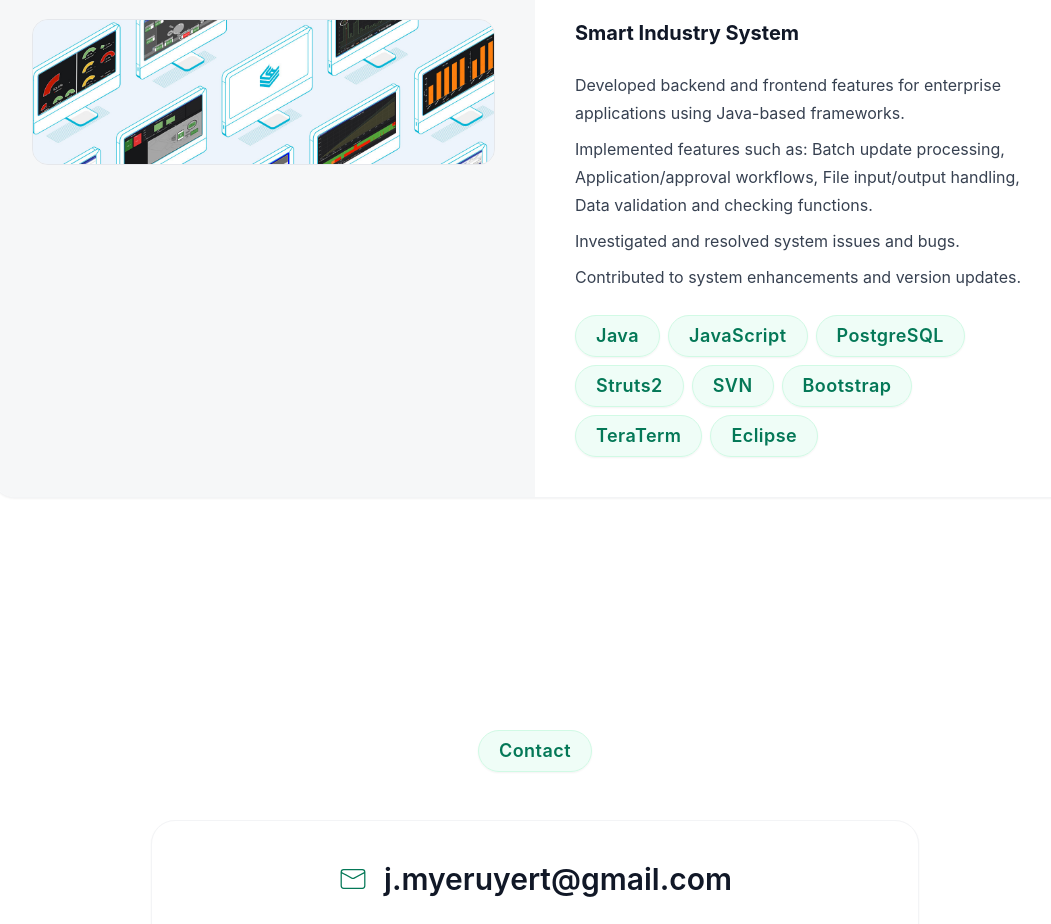
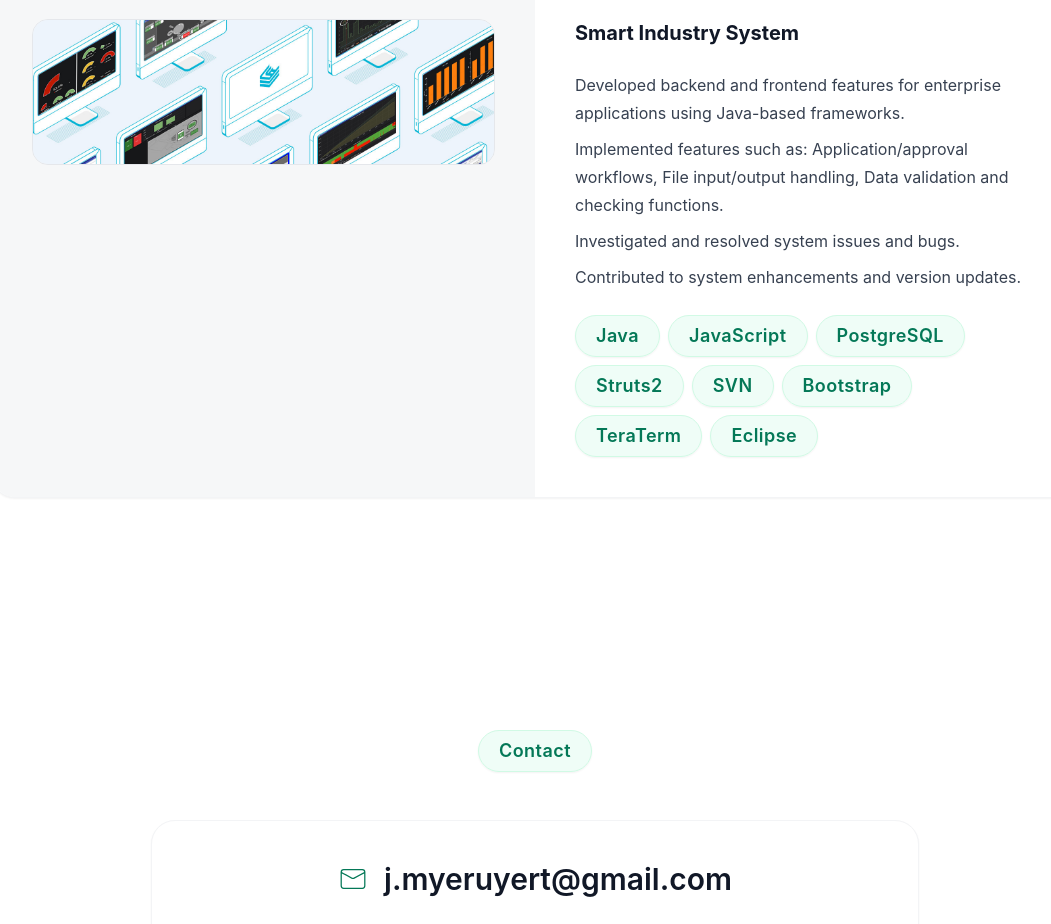
Before and after one commit to Myeruyert/Portfolio_page, a Next.js app: page / in a window 1280 px wide. Shown: the part 5440-6364 px from the top of the page, without its empty margins (105-1156 px from the left). Built offline with nearby package versions, Linux system fonts and the light colour scheme.

Commit message:
job description

```diff
--- a/src/pages/index.jsx
+++ b/src/pages/index.jsx
@@ -210,7 +210,7 @@ const allJobsByLanguage = {
           des: "Developed backend and frontend features for enterprise applications using Java-based frameworks.",
         },
         {
-          des: "Implemented features such as: Batch update processing, Application/approval workflows, File input/output handling, Data validation and checking functions.",
+          des: "Implemented features such as: Application/approval workflows, File input/output handling, Data validation and checking functions.",
         },
         {
           des: "Investigated and resolved system issues and bugs.",
```
